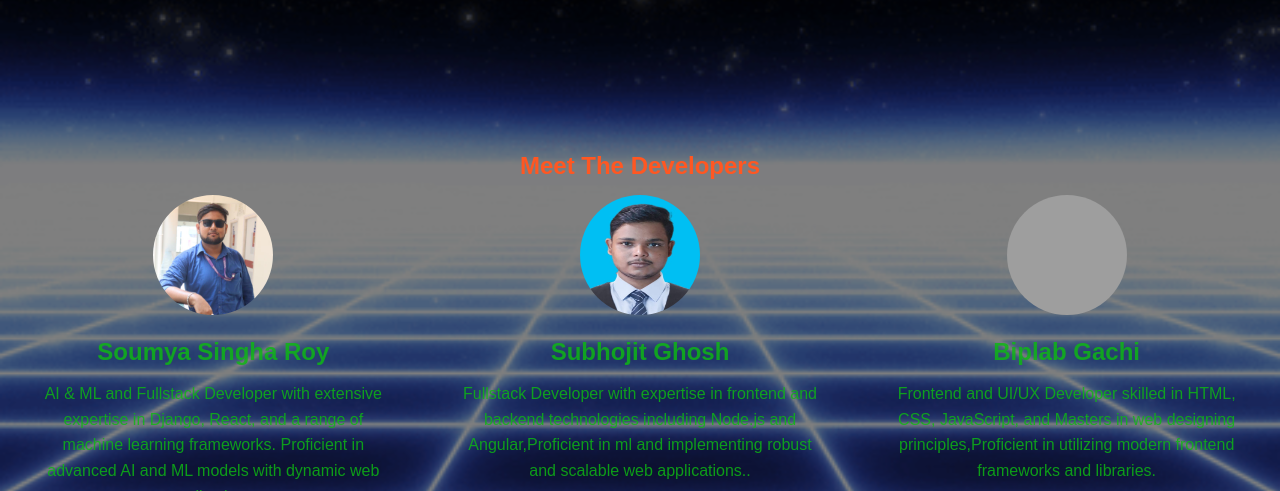
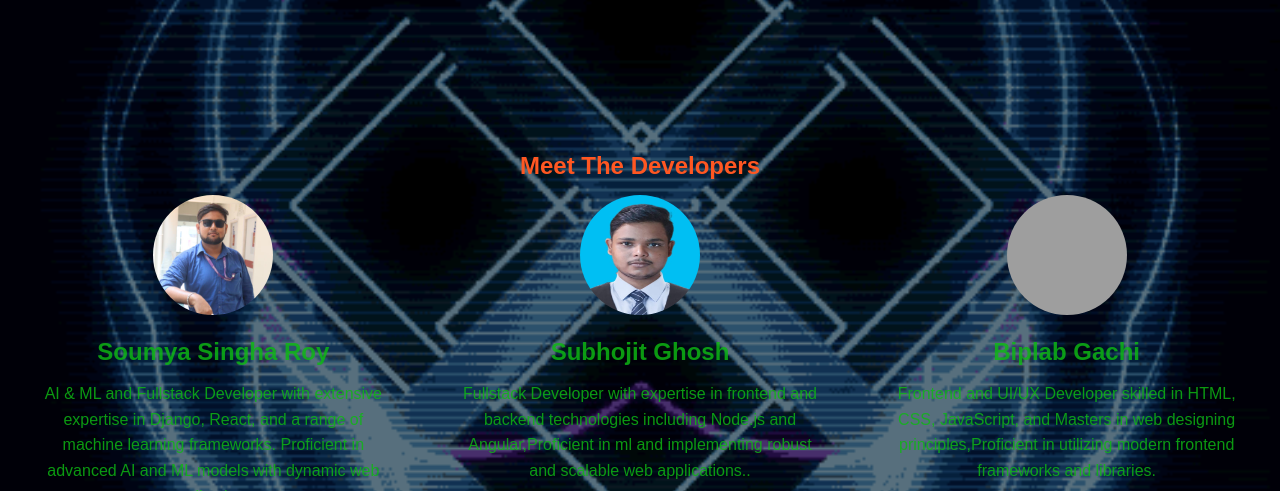
Before and after one commit to Soumya-Xd/Redalpha, a plain HTML site: page index.html in a window 1280 px wide. Shown: the part 436-927 px from the top of the page. Drawn offline with Linux system fonts and the light colour scheme; grey boxes are pictures that could not be loaded.

Commit message:
Update style.css

```diff
--- a/style.css
+++ b/style.css
@@ -10,7 +10,7 @@ body {
     color: #0b011e;
     line-height: 1.6;
     overflow-x: hidden; /* Prevent horizontal scroll */
-    background: url('images/giphy.gif') no-repeat center center fixed; /* Fixed background image */
+    background: url('images/giph.gif') no-repeat center center fixed; /* Fixed background image */
     background-size: cover; /* Ensure the background image covers the entire page */
 }
 
```
